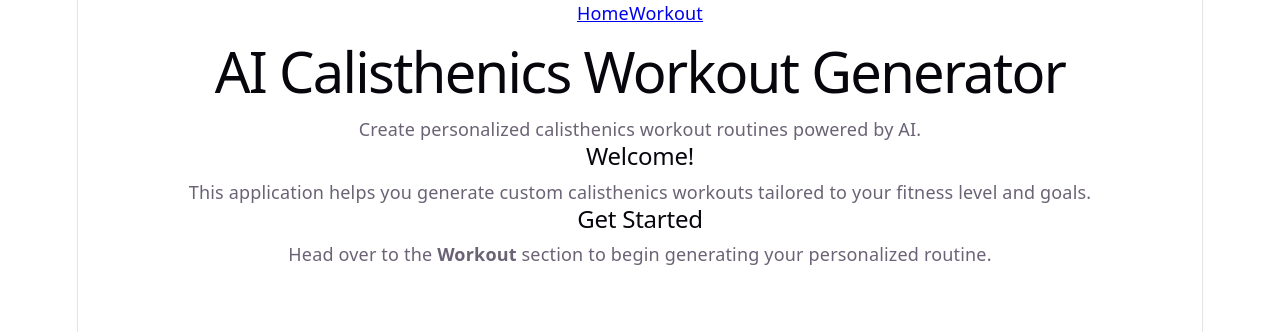
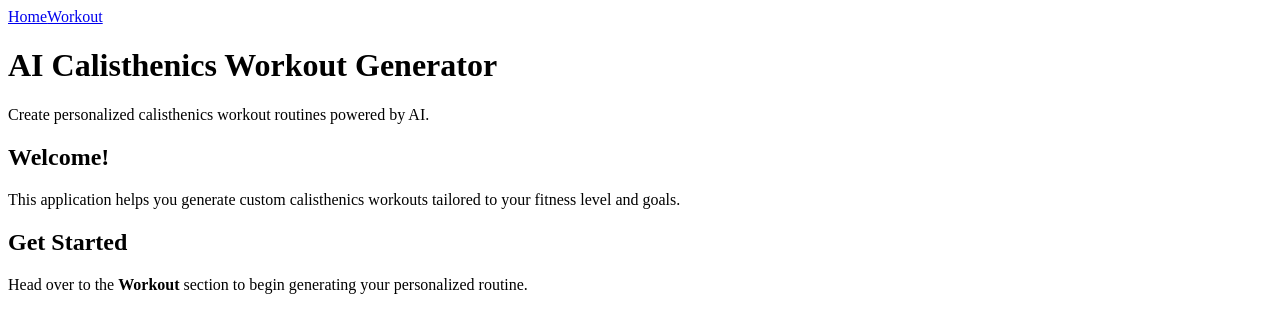
Before and after one commit to timamero/ai-calisthenics-workout-generator, a React (Vite) app in the folder frontend/: page / in a window 1280 px wide. Shown: the top 332 px of the page. Built offline with nearby package versions, Linux system fonts and the light colour scheme.

Commit message:
Delete index.css file

```diff
--- a/frontend/src/index.css
+++ /dev/null
@@ -1,111 +0,0 @@
-:root {
-  --text: #6b6375;
-  --text-h: #08060d;
-  --bg: #fff;
-  --border: #e5e4e7;
-  --code-bg: #f4f3ec;
-  --accent: #aa3bff;
-  --accent-bg: rgba(170, 59, 255, 0.1);
-  --accent-border: rgba(170, 59, 255, 0.5);
-  --social-bg: rgba(244, 243, 236, 0.5);
-  --shadow:
-    rgba(0, 0, 0, 0.1) 0 10px 15px -3px, rgba(0, 0, 0, 0.05) 0 4px 6px -2px;
-
-  --sans: system-ui, 'Segoe UI', Roboto, sans-serif;
-  --heading: system-ui, 'Segoe UI', Roboto, sans-serif;
-  --mono: ui-monospace, Consolas, monospace;
-
-  font: 18px/145% var(--sans);
-  letter-spacing: 0.18px;
-  color-scheme: light dark;
-  color: var(--text);
-  background: var(--bg);
-  font-synthesis: none;
-  text-rendering: optimizeLegibility;
-  -webkit-font-smoothing: antialiased;
-  -moz-osx-font-smoothing: grayscale;
-
-  @media (max-width: 1024px) {
-    font-size: 16px;
-  }
-}
-
-@media (prefers-color-scheme: dark) {
-  :root {
-    --text: #9ca3af;
-    --text-h: #f3f4f6;
-    --bg: #16171d;
-    --border: #2e303a;
-    --code-bg: #1f2028;
-    --accent: #c084fc;
-    --accent-bg: rgba(192, 132, 252, 0.15);
-    --accent-border: rgba(192, 132, 252, 0.5);
-    --social-bg: rgba(47, 48, 58, 0.5);
-    --shadow:
-      rgba(0, 0, 0, 0.4) 0 10px 15px -3px, rgba(0, 0, 0, 0.25) 0 4px 6px -2px;
-  }
-
-  #social .button-icon {
-    filter: invert(1) brightness(2);
-  }
-}
-
-#root {
-  width: 1126px;
-  max-width: 100%;
-  margin: 0 auto;
-  text-align: center;
-  border-inline: 1px solid var(--border);
-  min-height: 100svh;
-  display: flex;
-  flex-direction: column;
-  box-sizing: border-box;
-}
-
-body {
-  margin: 0;
-}
-
-h1,
-h2 {
-  font-family: var(--heading);
-  font-weight: 500;
-  color: var(--text-h);
-}
-
-h1 {
-  font-size: 56px;
-  letter-spacing: -1.68px;
-  margin: 32px 0;
-  @media (max-width: 1024px) {
-    font-size: 36px;
-    margin: 20px 0;
-  }
-}
-h2 {
-  font-size: 24px;
-  line-height: 118%;
-  letter-spacing: -0.24px;
-  margin: 0 0 8px;
-  @media (max-width: 1024px) {
-    font-size: 20px;
-  }
-}
-p {
-  margin: 0;
-}
-
-code,
-.counter {
-  font-family: var(--mono);
-  display: inline-flex;
-  border-radius: 4px;
-  color: var(--text-h);
-}
-
-code {
-  font-size: 15px;
-  line-height: 135%;
-  padding: 4px 8px;
-  background: var(--code-bg);
-}
--- a/frontend/src/main.tsx
+++ b/frontend/src/main.tsx
@@ -2,7 +2,7 @@
 import { createRoot } from "react-dom/client";
 import { RouterProvider, createRouter } from "@tanstack/react-router";
 import { routeTree } from "./routeTree.gen";
-import "./index.css";
+
 
 // Set up a Router instance
 const router = createRouter({
```
